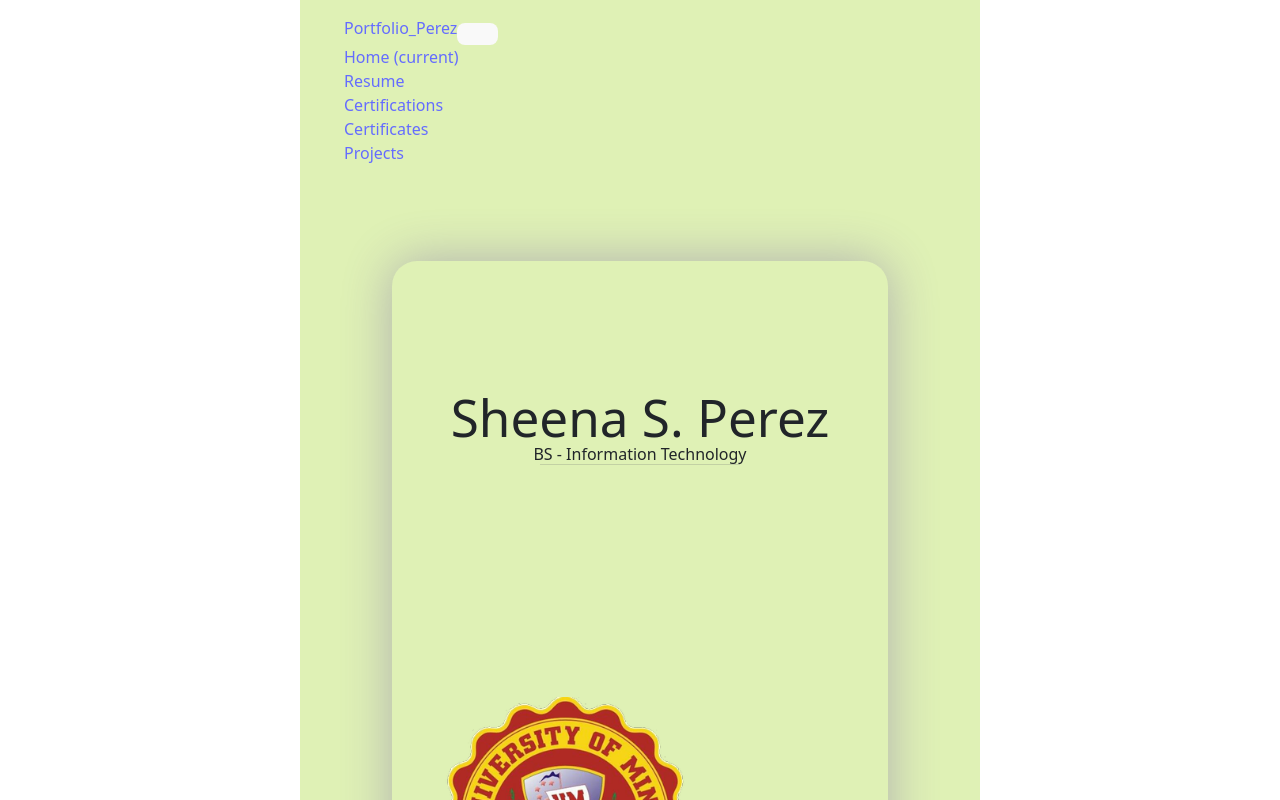
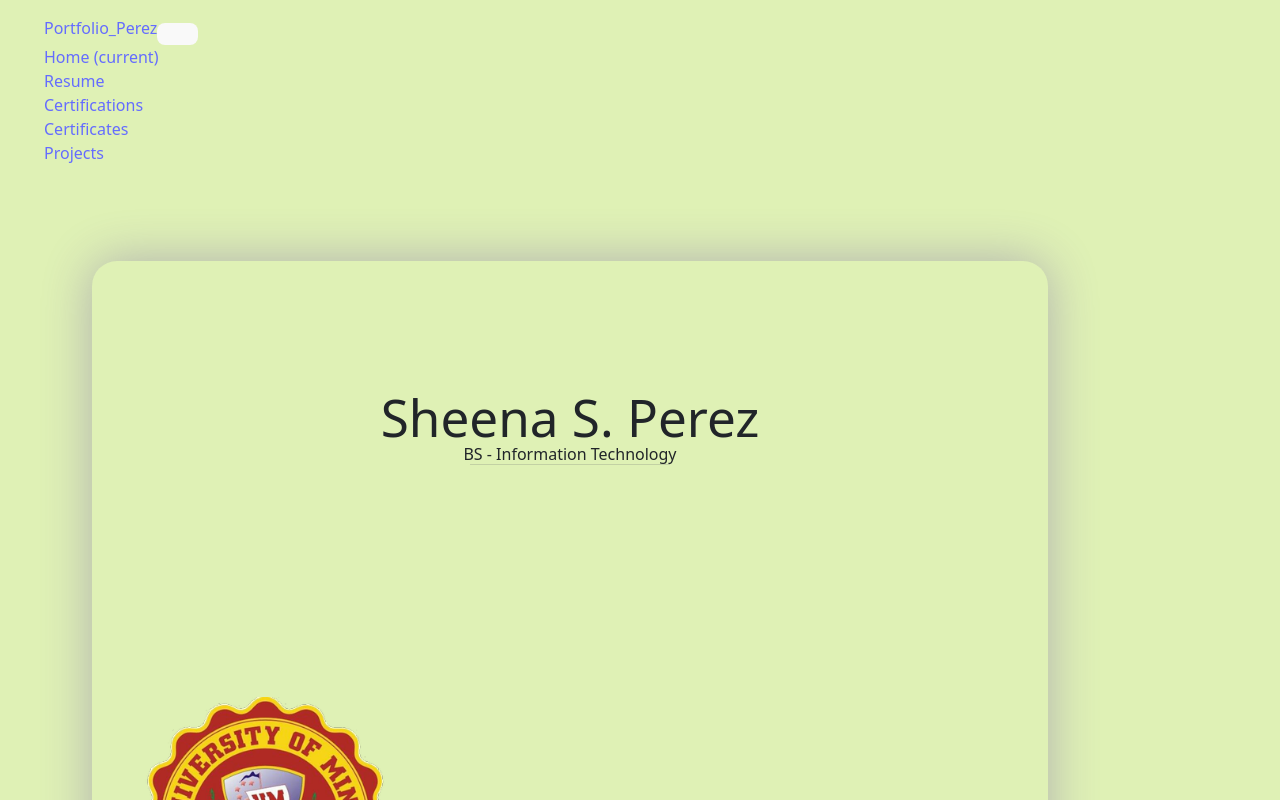
Before and after one commit to SPerez2001/portfolio_Perez, a React (Vite) app: page / in a window 1280 px wide. Shown: the top 800 px of the page. Built offline with nearby package versions, Linux system fonts and the light colour scheme.

Commit message:
navbar commit 72th

```diff
--- a/src/index.css
+++ b/src/index.css
@@ -24,7 +24,7 @@ a:hover {
 
 body {
   align-items: center;
-  display: flex;
+  justify-content: center;
 }
 
 
```
